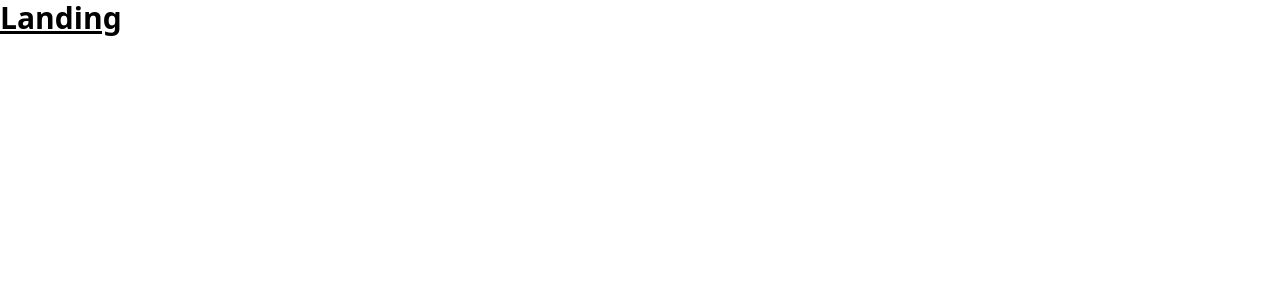
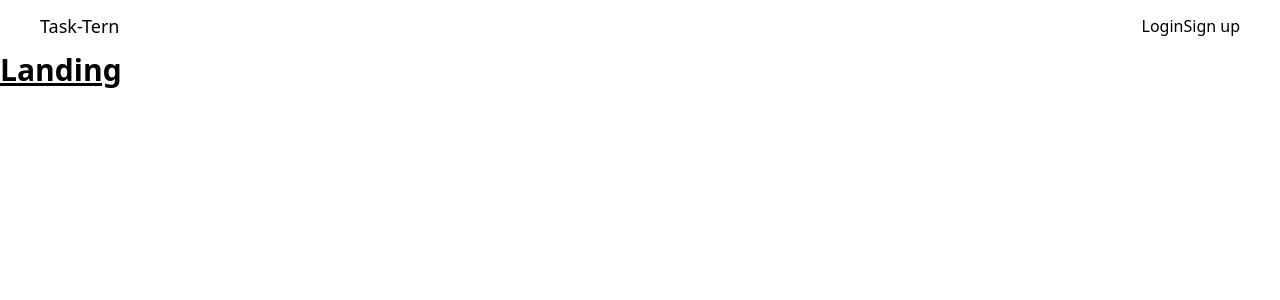
Before and after one commit to TechyCredeski/Task-Tern, a React (Vite) app: page / in a window 1280 px wide. Shown: the top 300 px of the page. Built offline with nearby package versions, Linux system fonts and the light colour scheme.

Commit message:
Nav styling

```diff
--- /dev/null
+++ b/src/components/Nav.jsx
@@ -0,0 +1,13 @@
+
+
+export default function Nav() {
+return (
+<nav className="flex items-center justify-between p-3 px-10 w-full">
+    <h1 className="text-lg">Task-Tern</h1>
+    <div className="flex items-center justify-between">
+        <button >Login</button>
+        <button>Sign up</button>
+    </div>
+</nav>
+)
+}
--- a/src/pages/Landing.jsx
+++ b/src/pages/Landing.jsx
@@ -1,7 +1,11 @@
-
+import Nav from "../components/Nav"
 
 export default function Landing() {
 return (
+    <>
+    <Nav/>
     <h1 className="text-3xl font-bold underline">Landing</h1>
+    </>
+
 )
 }
```
Also changed, not shown: src/pages/Login.jsx (added), src/pages/Signup.jsx (added), src/pages/dashboard.jsx (added).
